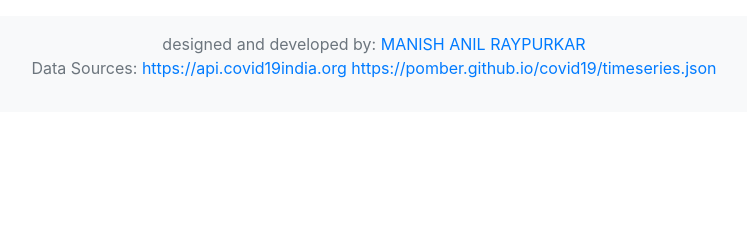
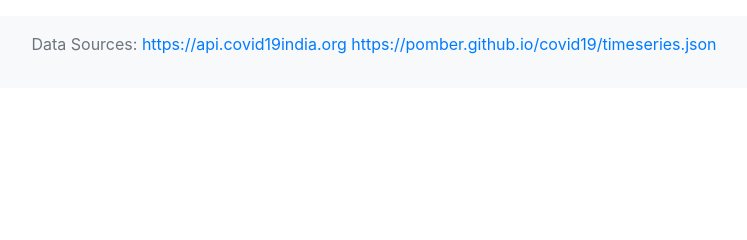
Before and after one commit to amruta720/coronatracker, a PHP site: page / in a window 1280 px wide. Shown: the part 427-667 px from the top of the page, without its empty margins (266-1013 px from the left). Run offline with PHP 8.4, Linux system fonts and the light colour scheme; data that the repository does not hold is empty; some libraries are stand-ins or nearby versions.

Commit message:
Update index.php

```diff
--- a/index.php
+++ b/index.php
@@ -95,7 +95,6 @@ include 'main.php'
 </div>
  <footer class="footer mt-auto py-3 bg-light">
   <div class="container text-center">
-    <span class="text-muted">designed and developed by: <a href="https://manishraypurkar.github.io/portfolio%20project/index.html" target="_blank">MANISH ANIL RAYPURKAR</a></span>
 <p class="text-muted">Data Sources:
 <a href="https://api.covid19india.org/data.json">https://api.covid19india.org</a>
 <a href="https://pomber.github.io/covid19/timeseries.json">https://pomber.github.io/covid19/timeseries.json</a>
```
